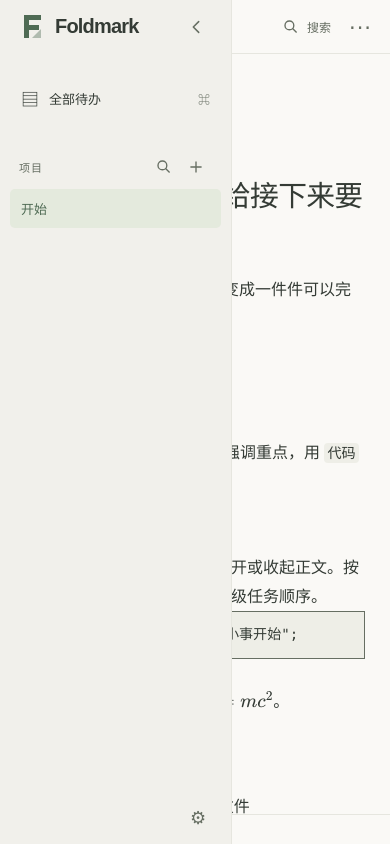
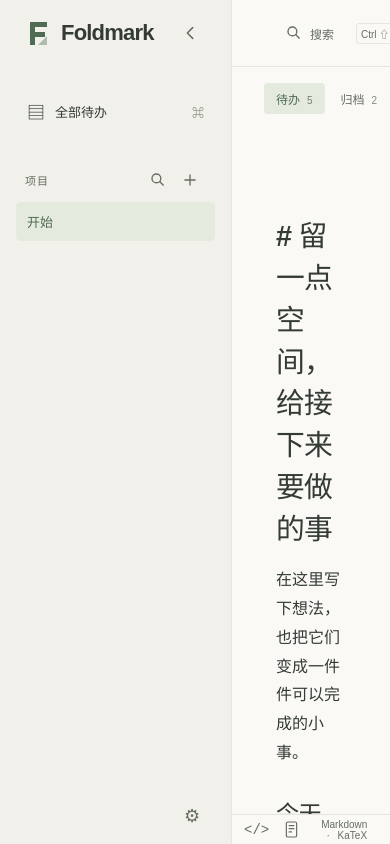
Before and after one commit to Mowonhua/foldmark, a Svelte app: page / in a window 390 px wide. Built offline with nearby package versions, Linux system fonts and the light colour scheme.

Commit message:
fix: 修复窄窗口下组件布局跳变与侧栏重叠
- 移除宽度断点对字号、间距和控件可见性的突变规则
- 保持侧栏独立占位并防止品牌图标和工具栏挤压
- 让对比内容、文件按钮和编辑器提示按可用空间自然排列

```diff
--- a/src/app.css
+++ b/src/app.css
@@ -23,6 +23,7 @@ h2{font-size:21px;line-height:1.5;font-weight:550}
 p{line-height:1.85}
 button svg{flex-shrink:0}
 /* 品牌区与工具栏共用高度，确保折叠按钮在桌面及窄屏布局中始终同轴。 */
+/* 窗口变窄只减少内容可用宽度；保持控件字号与留白稳定，避免跨断点时整片界面跳动。 */
 .app-shell{--topbar-height:67px;display:grid;grid-template-columns:232px minmax(0,1fr);height:100dvh;overflow:hidden}
 .app-shell.sidebar-hidden{grid-template-columns:1fr}
 /* 窗口操作共用现有工具栏；弹窗从工具栏下方遮罩，保留窗口控制入口。 */
@@ -30,6 +31,7 @@ body:has(.desktop-window) .modal-backdrop{top:54px}
 .sidebar{background:var(--sidebar);border-right:1px solid var(--divider-color,var(--line));display:flex;flex-direction:column;padding:0 16px 12px;min-height:0}
 .brand{display:flex;align-items:center;gap:9px;height:var(--topbar-height);flex-shrink:0;margin-bottom:21px;padding:0 9px;border-bottom:1px solid transparent;color:var(--accent);font-size:22px;letter-spacing:-.8px;font-weight:650}
 .brand span{color:var(--ink)}
+.brand>svg{flex-shrink:0}
 .icon-button{width:32px;height:32px;display:inline-flex;align-items:center;justify-content:center;border-radius:5px;font-size:23px;color:var(--muted);flex-shrink:0}
 .sidebar-close{margin-left:auto;padding:0;line-height:1;letter-spacing:normal}
 .nav-item{display:flex;align-items:center;gap:10px;width:100%;text-align:left;padding:10px 11px;border-radius:var(--nav-radius,5px);font-size:13px;color:var(--ink)}
@@ -61,14 +63,14 @@ body:has(.desktop-window) .modal-backdrop{top:54px}
 .crumb-label,.crumb-divider{color:var(--muted)}
 .breadcrumb strong{font-weight:500;text-overflow:ellipsis;overflow:hidden}
 .unsaved-mark{flex-shrink:0;color:var(--muted);margin-left:-7px}
-.top-actions{display:flex;gap:14px;align-items:center}
+.top-actions{display:flex;gap:14px;align-items:center;flex-shrink:0}
 .desktop-window{--topbar-height:54px}
 .desktop-window .topbar{padding-right:0;gap:12px;user-select:none}
 .desktop-window .breadcrumb{flex:1;min-width:40px;height:100%}
 .desktop-window .breadcrumb>span,.desktop-window .breadcrumb>strong,.desktop-window .brand>svg,.desktop-window .brand>span{pointer-events:none}
 .desktop-window .brand{user-select:none}
 .desktop-window .top-actions{align-self:stretch;gap:8px;flex-shrink:0}
-.search-button{display:flex;align-items:center;gap:8px;font-size:12px;color:var(--muted);padding:8px;border-radius:5px}
+.search-button{white-space:nowrap;display:flex;align-items:center;gap:8px;font-size:12px;color:var(--muted);padding:8px;border-radius:5px}
 .key-hint{font-size:10px;border:1px solid var(--line);padding:2px 4px;border-radius:3px;margin-left:14px}
 .viewbar{display:flex;align-items:center;justify-content:space-between;padding:16px 32px 12px;gap:12px}
 .tabs{display:flex;gap:var(--tabs-gap,4px);padding:var(--tabs-padding,0px);border-radius:var(--tabs-radius,0px);background:var(--tabs-background,transparent);box-shadow:var(--tabs-shadow,none)}
@@ -162,7 +164,7 @@ body:has(.desktop-window.card-mode) .modal-backdrop{top:0}
 .modal label span{color:var(--muted)}
 .modal input,.modal select{width:100%;font-size:13px}
 .modal input[type=range]{padding:0;accent-color:var(--accent)}
-.file-buttons{display:flex;gap:10px;margin:20px 0}
+.file-buttons{display:flex;flex-wrap:wrap;gap:10px;margin:20px 0}
 .file-buttons button,.modal-actions button:not(.primary){border:1px solid var(--control-border,var(--line));border-radius:5px;padding:10px 12px;font-size:12px}
 .file-buttons button:focus-visible,.modal-actions button:not(.primary):focus-visible{outline:none;border-color:var(--accent)}
 .file-path{font-family:Consolas,monospace;font-size:11px!important;background:var(--sidebar);border-radius:4px;padding:10px;word-break:break-all}
@@ -171,34 +173,9 @@ body:has(.desktop-window.card-mode) .modal-backdrop{top:0}
 .shortcuts{display:grid;grid-template-columns:150px 1fr;font-size:12px;line-height:1.8;gap:10px;margin:23px 0}
 .shortcuts dt{font-family:Consolas,monospace;color:var(--accent)}
 .shortcuts dd{margin:0;color:var(--muted)}
-.compare{display:grid;grid-template-columns:1fr 1fr;gap:20px}
+.compare{display:grid;grid-template-columns:repeat(auto-fit,minmax(min(100%,240px),1fr));gap:20px}
+.compare>label{min-width:0}
 .compare textarea{height:300px;font-family:Consolas,"Microsoft YaHei",monospace;font-size:12px;resize:vertical;line-height:1.7}
-
-@media(max-width:950px){.app-shell{grid-template-columns:190px minmax(0,1fr)}
-.sidebar{padding:0 10px 10px}
-.brand{font-size:20px}
-.topbar{padding:0 20px}
-.viewbar{padding:14px 20px 10px}
-.key-hint{display:none}
-.editor-region{padding-top:10px}
-}
-
-@media(max-width:720px){.app-shell{--topbar-height:54px;grid-template-columns:minmax(0,1fr)}
-.sidebar{position:fixed;z-index:35;width:232px;height:100dvh;box-shadow:20px 0 60px var(--shadow-color)}
-.topbar{padding:0 14px}
-.crumb-label,.crumb-divider{display:none}
-.top-actions{gap:5px}
-.viewbar{padding:12px 10px 8px}
-.tabs button{padding:7px 9px}
-.tabs{gap:var(--tabs-gap,0px)}
-.statusbar{padding:0 12px 0 6px}
-.statusbar button{display:none}
-.compare{grid-template-columns:1fr}
-.compare textarea{height:160px}
-.modal{padding:28px 22px}
-.aggregate{padding:32px 23px}
-.shortcuts{grid-template-columns:125px 1fr;gap:7px}
-}
 
 @media(prefers-reduced-motion:reduce){*,*::before,*::after{animation:none!important;transition:none!important;scroll-behavior:auto!important}
 }
```
Also changed, not shown: src/lib/editor/editor.css.
